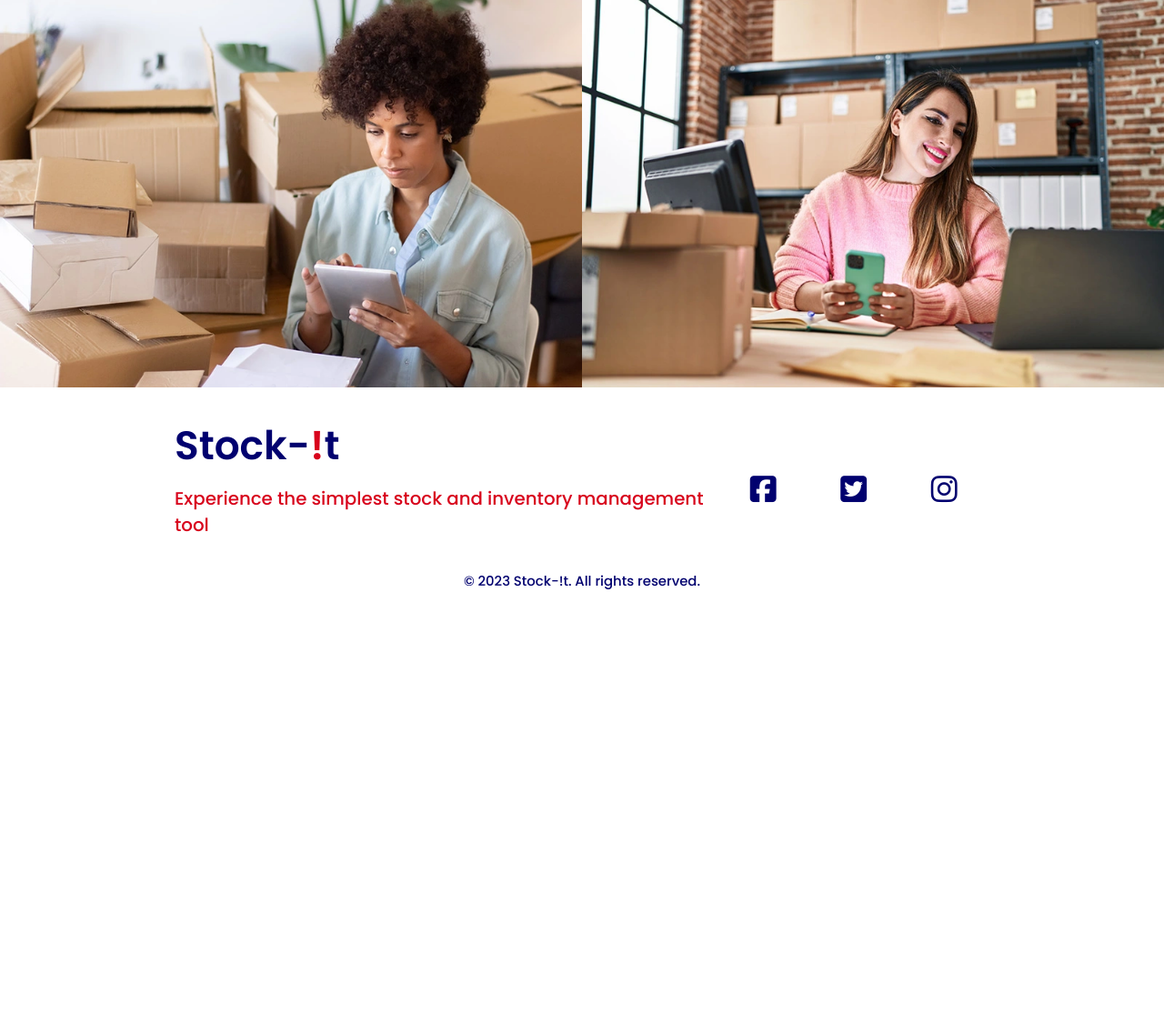
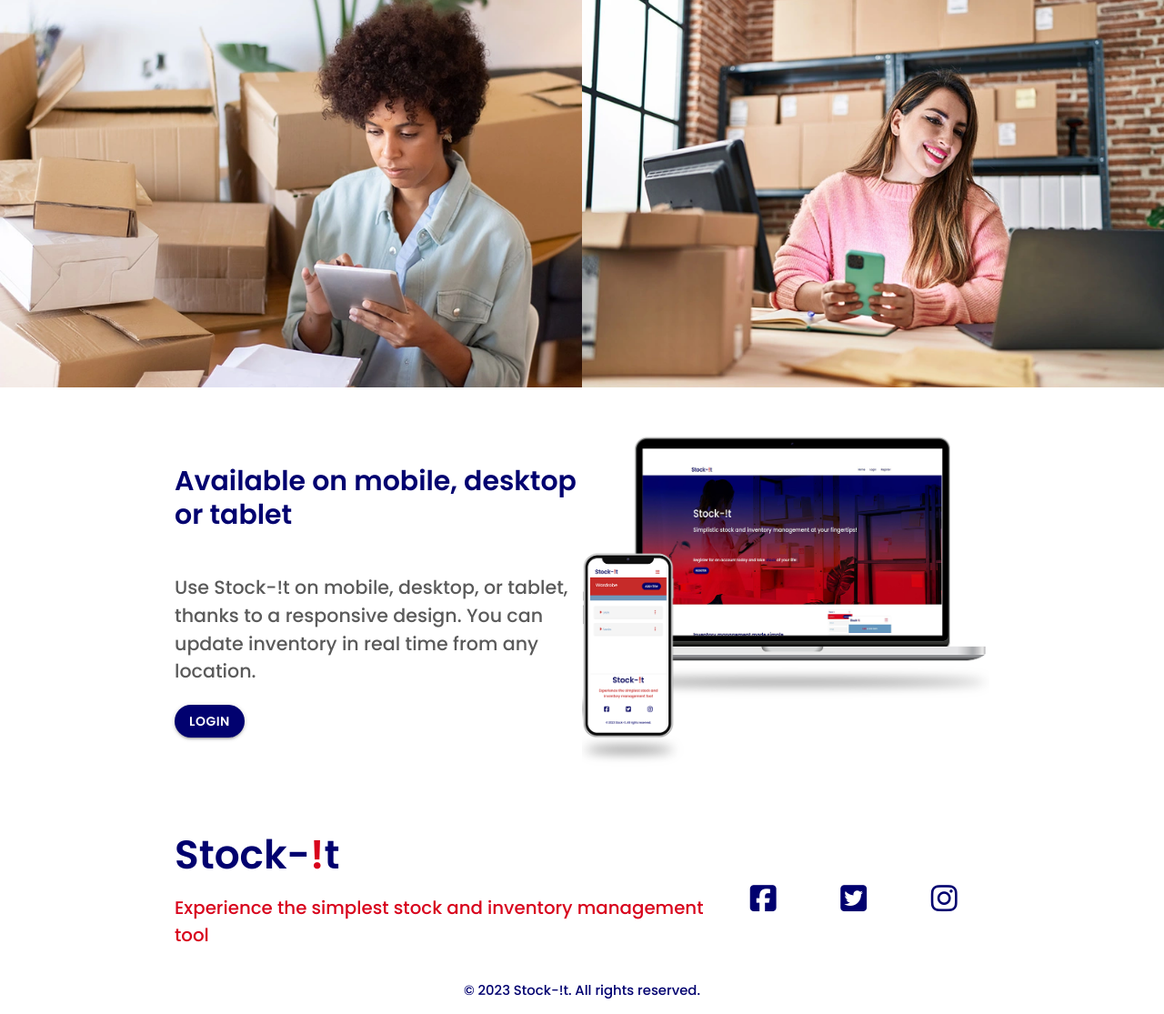
Before and after one commit to DaveWhiteh/stock-it, a Flask app: page / in a window 1280 px wide. Shown: the part 1275-2390 px from the top of the page at 91% size. Before the commit the page ends 1923 px from the top, so only its background shows below. Run offline with Flask 3, Linux system fonts and the light colour scheme; some libraries are stand-ins or nearby versions.

Commit message:
Add devices section to home.html and add styles to style.css

```diff
--- a/static/css/style.css
+++ b/static/css/style.css
@@ -211,6 +211,15 @@ li i.fa-location-dot {
     display: block;
 }
 
+.devices-title {
+    font-size: 2rem;
+    max-width: 60%;
+}
+
+.devices-text {
+    font-size: 125%;
+}
+
 /* --------------------------------------------------------------------------------------- Footer */
 
 .footer-media {
--- a/templates/home.html
+++ b/templates/home.html
@@ -78,4 +78,21 @@
     </section>
     <!-- pictures-double section end -->
 
+    <!-- devices section start -->
+    <section id="devices" class="">
+        <div class="container container-wrapper">
+            <div class="row home-content">
+                <div class="col s12 l6">
+                    <h4 class="text-blue text-semibold home-title">Available on mobile, desktop or tablet</h4>
+                    <p class="devices-text text-grey text-medium">Use Stock-!t on mobile, desktop, or tablet, thanks to a responsive design. You can update inventory in real time from any location.</p>
+                    <a href="" class="btn">Login</a>
+                </div>
+                <div class="col s12 l6 home-content-image">
+                    <img src="../static/images/home_devices.webp" class="home-image" alt="Group of images shwoing stock-it content on mobile device">
+                </div>
+            </div>
+        </div>
+    </section>
+    <!-- devices section end -->
+
 {% endblock %}
```
Also changed, not shown: static/images/home_devices.webp (added).
